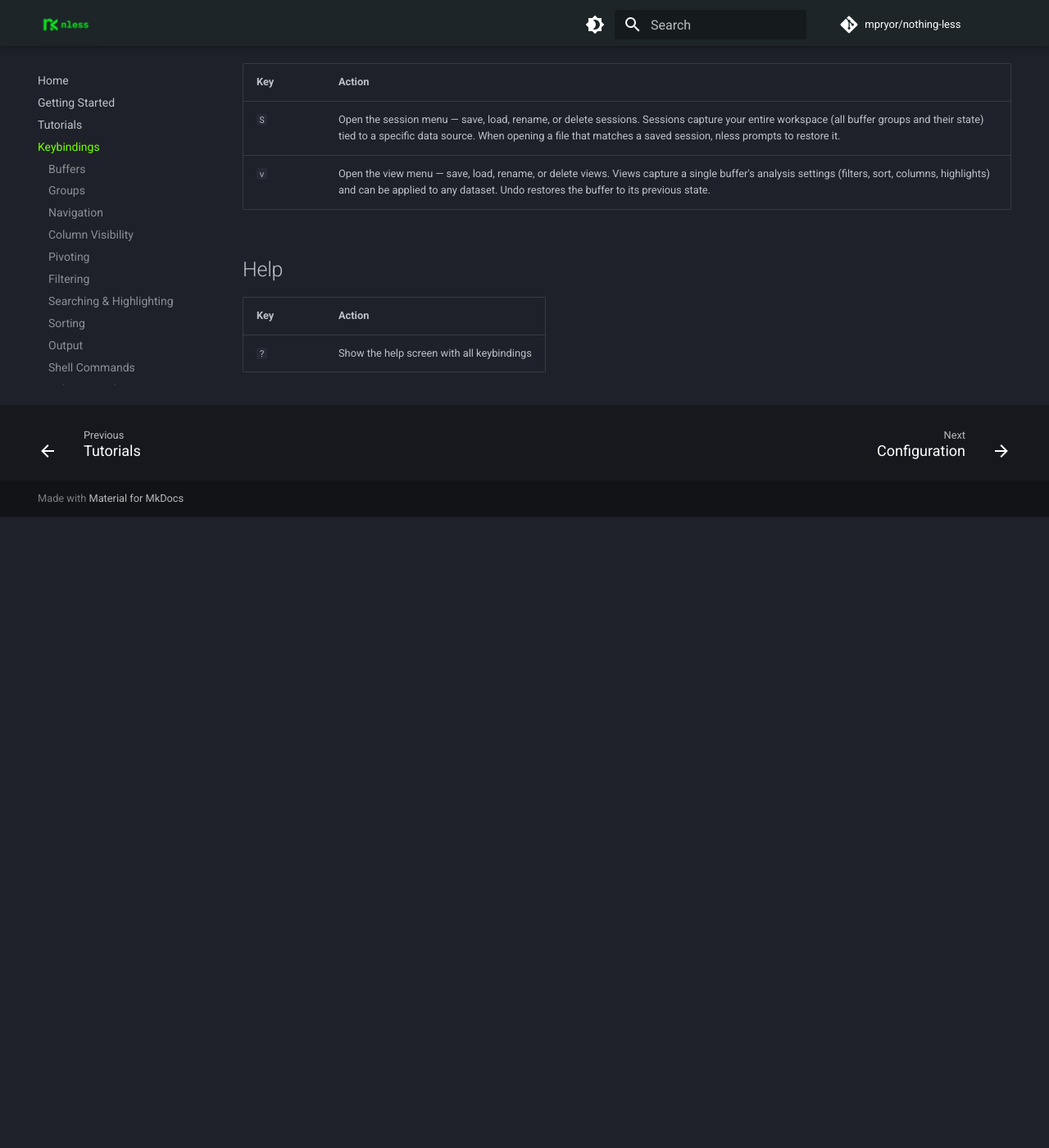
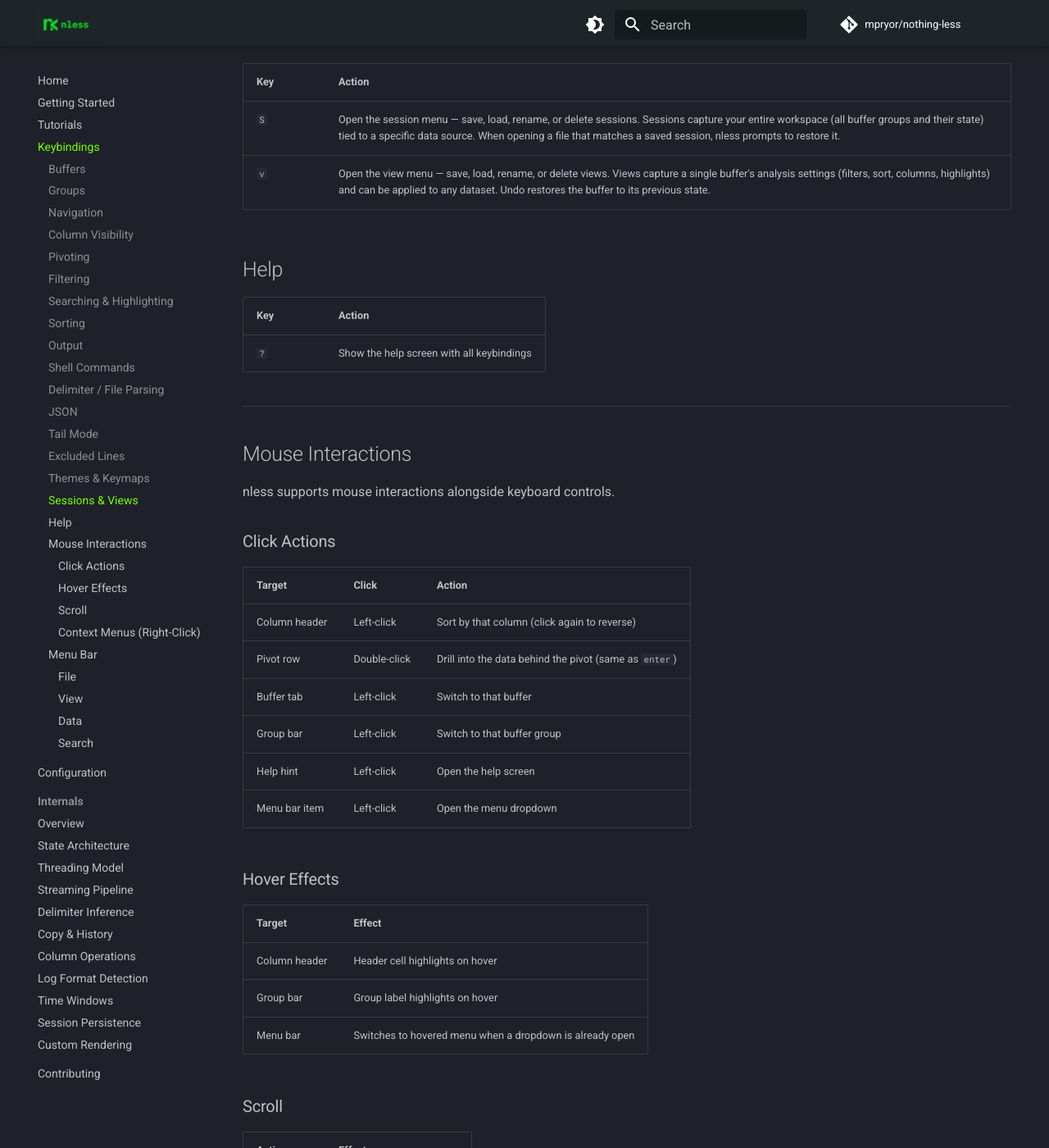
Before and after one commit to mpryor/nothing-less, an MkDocs documentation site: the page built from docs/keybindings.md, in a window 1280 px wide and 1400 px high, scrolled down 5366 px. Shown: the whole window at 82% size. Built offline with MkDocs 1.6.1 and Material for MkDocs 9.7.7, drawn with Linux system fonts in a browser that asks for light colours; comment, search, counter and statistics services are not loaded; before the commit the page ends 5996 px from its top, so only the background shows below that; some of the changed text lies outside the part shown.

Commit message:
docs: add mouse interactions, menu bar, missing CLI args, and update notifications

```diff
--- a/docs/keybindings.md
+++ b/docs/keybindings.md
@@ -152,3 +152,134 @@
 | Key | Action |
 |-----|--------|
 | `?` | Show the help screen with all keybindings |
+
+---
+
+## Mouse Interactions
+
+nless supports mouse interactions alongside keyboard controls.
+
+### Click Actions
+
+| Target | Click | Action |
+|--------|-------|--------|
+| Column header | Left-click | Sort by that column (click again to reverse) |
+| Pivot row | Double-click | Drill into the data behind the pivot (same as `enter`) |
+| Buffer tab | Left-click | Switch to that buffer |
+| Group bar | Left-click | Switch to that buffer group |
+| Help hint | Left-click | Open the help screen |
+| Menu bar item | Left-click | Open the menu dropdown |
+
+### Hover Effects
+
+| Target | Effect |
+|--------|--------|
+| Column header | Header cell highlights on hover |
+| Group bar | Group label highlights on hover |
+| Menu bar | Switches to hovered menu when a dropdown is already open |
+
+### Scroll
+
+| Action | Effect |
+|--------|--------|
+| Scroll up | Move cursor up 3 rows |
+| Scroll down | Move cursor down 3 rows |
+
+### Context Menus (Right-Click)
+
+Right-click different elements to open a context menu with relevant actions.
+
+**Data cell:**
+
+| Action |
+|--------|
+| Copy cell |
+| Search cursor word |
+| Filter by value |
+| Exclude value |
+| Add highlight |
+| Sort column |
+
+**Column header:**
+
+| Action |
+|--------|
+| Sort column |
+| Pin/unpin column |
+| Hide column |
+| Move left / Move right |
+| Split column |
+| Pivot |
+
+**Buffer tab:**
+
+| Action |
+|--------|
+| Rename buffer |
+| Close buffer |
+
+**Group bar:**
+
+| Action |
+|--------|
+| Rename group |
+| Close group |
+
+---
+
+## Menu Bar
+
+The menu bar provides mouse-driven access to all major actions. Click a menu label to open it, or hover to switch between menus when one is already open. Each menu item shows its keyboard shortcut.
+
+### File
+
+| Item |
+|------|
+| Open file |
+| New buffer |
+| Rename buffer |
+| Merge buffers |
+| Rename group |
+| Write to file |
+| Run command |
+| Close buffer |
+
+### View
+
+| Item |
+|------|
+| Show/hide columns |
+| Jump to column |
+| Toggle arrival timestamps |
+| Toggle tail mode |
+| Column aggregations |
+| View excluded lines |
+| Reset highlights |
+| Select theme |
+| Select keymap |
+| Sessions |
+| Views |
+
+### Data
+
+| Item |
+|------|
+| Change delimiter |
+| Split column |
+| Extract JSON key |
+| Auto-detect log format |
+| Time window |
+
+### Search
+
+| Item |
+|------|
+| Search |
+| Next match |
+| Previous match |
+| Search to filter |
+| Filter column |
+| Exclude from column |
+| Filter all columns |
+| Add highlight |
+| Navigate highlights |
```
Also changed, not shown: README.md (+20 -2 lines), docs/configuration.md (+11 -0 lines), docs/getting-started.md (+14 -0 lines).
